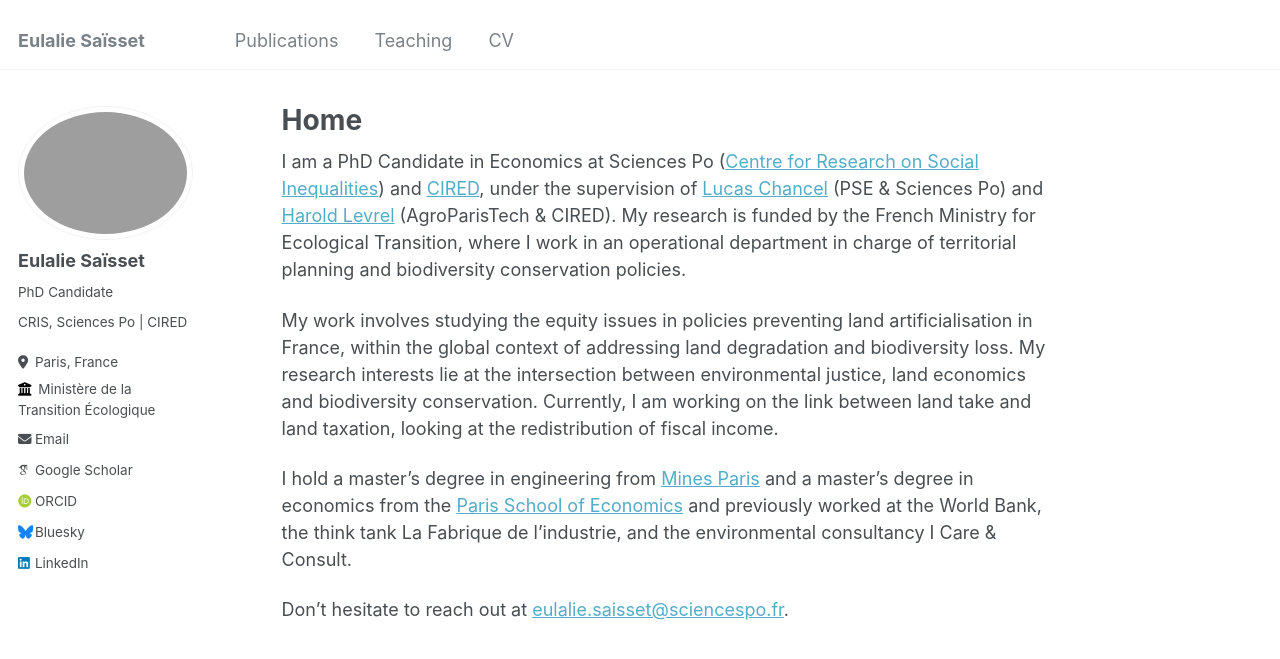
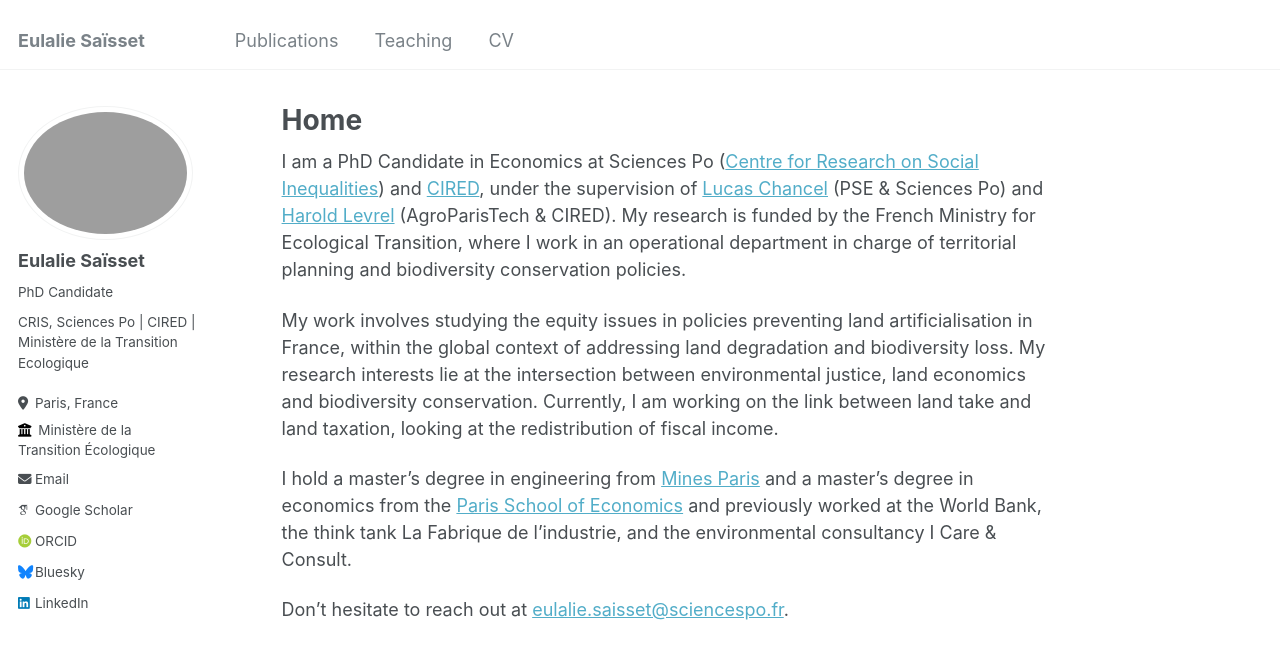
Before and after one commit to eulaliesaisset/eulaliesaisset.github.io, a Jekyll site: the page built from _pages/about.md, in a window 1280 px wide. Shown: the top 659 px of the page. Built offline with Jekyll 4.4.1, drawn with Linux system fonts in a browser that asks for light colours; some web fonts are replaced.

Commit message:
Update _config.yml

```diff
--- a/_config.yml
+++ b/_config.yml
@@ -30,7 +30,7 @@ author:
   avatar           : "profile.JPG"
   name             : "Eulalie Saïsset"
   pronouns         : "PhD Candidate"
-  bio              : "CRIS, Sciences Po | CIRED"
+  bio              : "CRIS, Sciences Po | CIRED | Ministère de la Transition Ecologique"
   location         : "Paris, France"
   employer         : "Ministère de la <br>Transition Écologique"
   uri              : # URL
```
